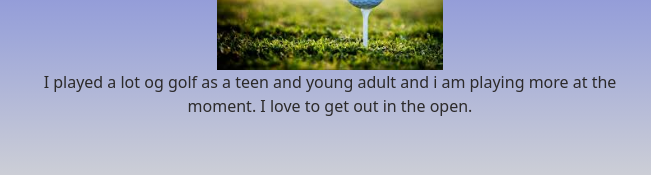
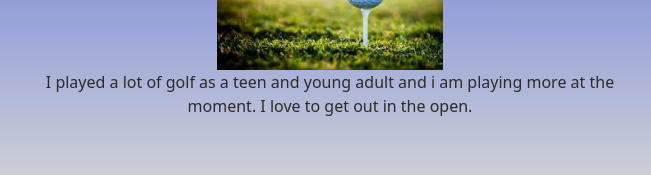
Before and after one commit to Stanwix85/project_profile_17_06, a plain HTML site: page hobbie.html in a window 1280 px wide. Shown: the part 715-890 px from the top of the page, 5-656 px from the left. Drawn offline with nearby package versions, Linux system fonts and the light colour scheme.

Commit message:
spelling changed in hobbies

```diff
--- a/hobbie.html
+++ b/hobbie.html
@@ -51,7 +51,7 @@
         </div>
          <div>
             <img  src="image/golf-ball.jfif" alt="Golf ball on a tee" class="square hob-img" id="club3">
-            <p>I played a lot og golf as a teen and young adult and i am playing more at the moment. I love to get out in the open.</p>
+            <p>I played a lot of golf as a teen and young adult and i am playing more at the moment. I love to get out in the open.</p>
         </div>
          <div>
             <img  src="image/travel2.jfif" alt="holiday on a boat" class="square hob-img" id="club4">
```
